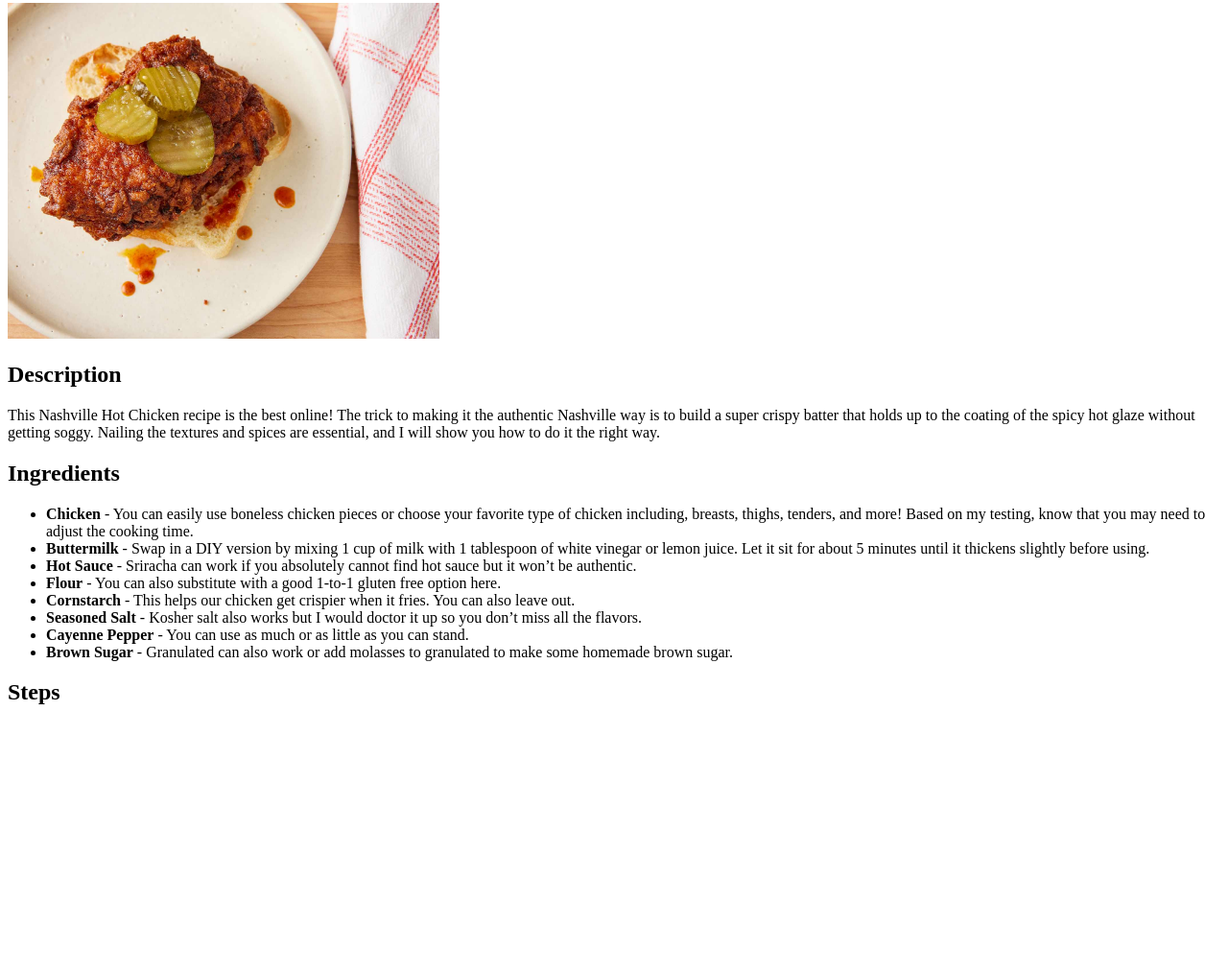
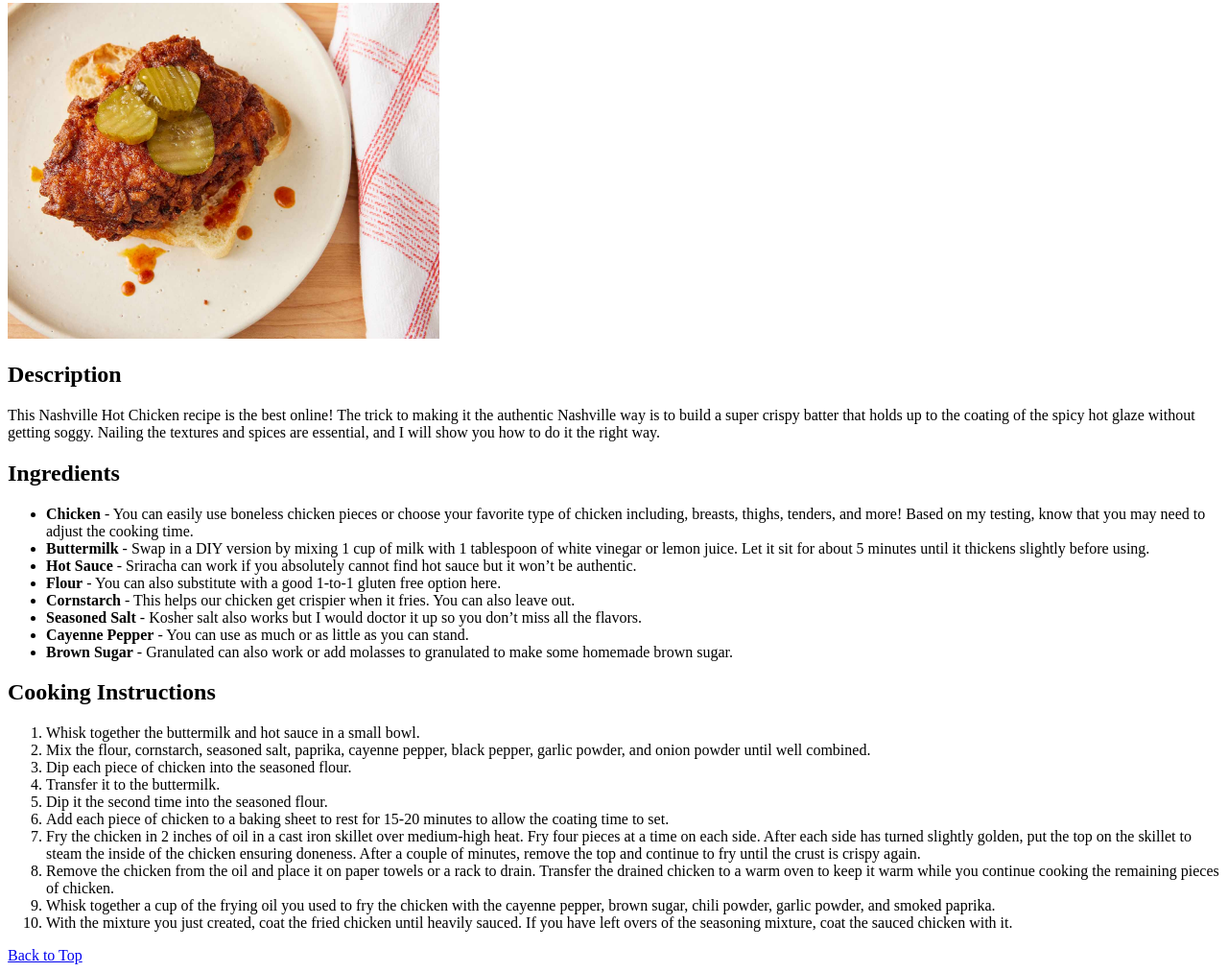
Before and after one commit to FernbrookTB/odin_recipes, a plain HTML site: page recipes/nashvillehotchicken.html in a window 1280 px wide. Shown: the part 103-1116 px from the top of the page at 96% size. Before the commit the page ends 858 px from the top, so only its background shows below. Drawn offline with Linux system fonts and the light colour scheme; files whose address does not match are found by name.

Commit message:
Added the cooking instructions section i also added a back to top button at the bottom of the page

```diff
--- a/recipes/nashvillehotchicken.html
+++ b/recipes/nashvillehotchicken.html
@@ -23,7 +23,22 @@
             <li><strong>Brown Sugar</strong> - Granulated can also work or add molasses to granulated to make some homemade brown sugar.</li>
 
         </ul>
-    <h2>Steps</h2>
+    <h2>Cooking Instructions</h2>
+        <ol>
+            <li>Whisk together the buttermilk and hot sauce in a small bowl.</li>
+            <li>Mix the flour, cornstarch, seasoned salt, paprika, cayenne pepper, black pepper, garlic powder, and onion powder until well combined.</li>
+            <li>Dip each piece of chicken into the seasoned flour.</li>
+            <li>Transfer it to the buttermilk.</li>
+            <li>Dip it the second time into the seasoned flour.</li>
+            <li>Add each piece of chicken to a baking sheet to rest for 15-20 minutes to allow the coating time to set.</li>
+            <li>Fry the chicken in 2 inches of oil in a cast iron skillet over medium-high heat. Fry four pieces at a time on each side. After each side has turned slightly golden, put the top on the skillet to steam the inside of the chicken ensuring doneness. After a couple of minutes, remove the top and continue to fry until the crust is crispy again.</li>
+            <li>Remove the chicken from the oil and place it on paper towels or a rack to drain. Transfer the drained chicken to a warm oven to keep it warm while you continue cooking the remaining pieces of chicken.</li>
+            <li>Whisk together a cup of the frying oil you used to fry the chicken with the cayenne pepper, brown sugar, chili powder, garlic powder, and smoked paprika.</li>
+            <li>With the mixture you just created, coat the fried chicken until heavily sauced. If you have left overs of the seasoning mixture, coat the sauced chicken with it.</li>
+
+
+        </ol>
+
 
 
 
@@ -34,6 +49,7 @@
 
 
 </body>
+<a href="/home/panda/odin_recipes/recipes/nashvillehotchicken.html">Back to Top</a>
 
 
 
```
